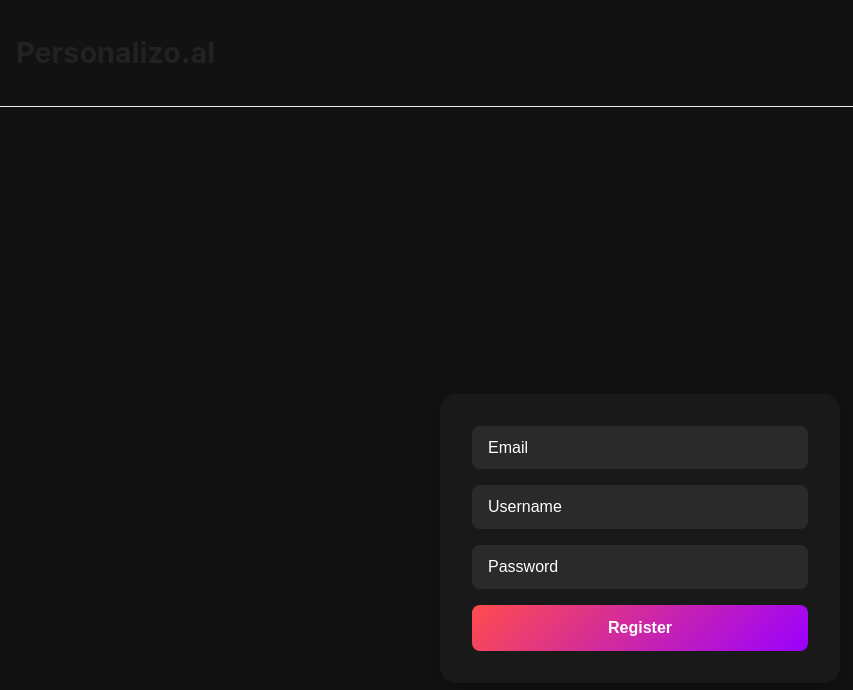
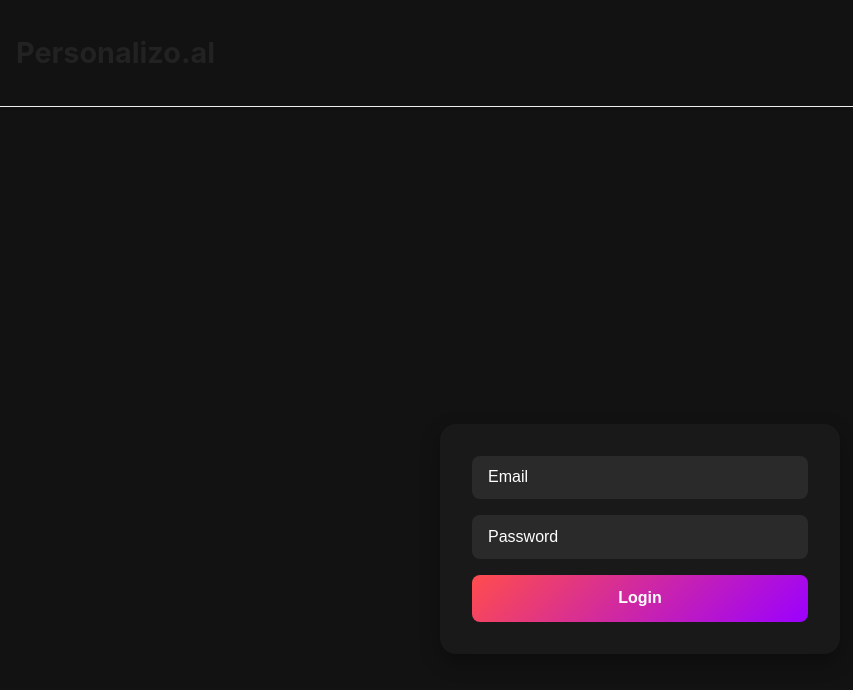
Before and after one commit to kleidilamka11/Personalizo.al, a React (Create React App) app in the folder frontend/: page /login in a window 1280 px wide. Shown: the top 690 px of the page, without its empty margins (0-853 px from the left). Built offline with nearby package versions, Linux system fonts and the light colour scheme.

Commit message:
fix(login): correct render logic to show login form instead of register

```diff
--- a/frontend/src/pages/Login/Login.tsx
+++ b/frontend/src/pages/Login/Login.tsx
@@ -1,4 +1,5 @@
 import React, { useState } from 'react'
+import { useNavigate } from 'react-router-dom'
 import {
   AuthContainer,
   AuthCard,
@@ -7,61 +8,38 @@ import {
   GradientButton,
   Message,
 } from '../../styles/authFormStyles'
-import {
-  register,
-  requestVerification,
-  verifyAccount,
-} from '../../services/authService'
+import { login } from '../../services/authService'
+import { saveToken } from '../../utils/token'
+import { useAuthContext } from '../../store/authContext'
 
-const Register = () => {
+const Login = () => {
   const [email, setEmail] = useState('')
-  const [username, setUsername] = useState('')
   const [password, setPassword] = useState('')
-  const [token, setToken] = useState('')
-  const [registered, setRegistered] = useState(false)
-  const [verified, setVerified] = useState(false)
   const [message, setMessage] = useState('')
+  const navigate = useNavigate()
+  const { setIsAuthenticated } = useAuthContext()
 
-  const handleRegister = async (e: React.FormEvent) => {
+  const handleSubmit = async (e: React.FormEvent) => {
     e.preventDefault()
     try {
-      await register(email, username, password)
-      const res = await requestVerification(email)
-      setRegistered(true)
-      setMessage(`Verification token: ${res.token}`)
+      const data = await login(email, password)
+      saveToken(data.access_token)
+      setIsAuthenticated(true)
+      navigate('/')
     } catch (err) {
-      setMessage('Registration failed')
-    }
-  }
-
-  const handleVerify = async (e: React.FormEvent) => {
-    e.preventDefault()
-    try {
-      await verifyAccount(token)
-      setVerified(true)
-      setMessage('Account verified!')
-    } catch (err) {
-      setMessage('Verification failed')
+      setMessage('Login failed')
     }
   }
 
   return (
     <AuthContainer>
       <AuthCard>
-        {!registered && (
-          <form onSubmit={handleRegister}>
+        <form onSubmit={handleSubmit}>
           <FormGroup>
             <Input
               placeholder="Email"
               value={email}
               onChange={(e) => setEmail(e.target.value)}
-              />
-            </FormGroup>
-            <FormGroup>
-              <Input
-                placeholder="Username"
-                value={username}
-                onChange={(e) => setUsername(e.target.value)}
             />
           </FormGroup>
           <FormGroup>
@@ -72,28 +50,12 @@ const Register = () => {
               onChange={(e) => setPassword(e.target.value)}
             />
           </FormGroup>
-            <GradientButton type="submit">Register</GradientButton>
+          <GradientButton type="submit">Login</GradientButton>
         </form>
-        )}
-
-        {registered && !verified && (
-          <form onSubmit={handleVerify}>
-            <Message>{message}</Message>
-            <FormGroup>
-              <Input
-                placeholder="Verification token"
-                value={token}
-                onChange={(e) => setToken(e.target.value)}
-              />
-            </FormGroup>
-            <GradientButton type="submit">Verify</GradientButton>
-          </form>
-        )}
-
-        {verified && <Message>{message}</Message>}
+        {message && <Message>{message}</Message>}
       </AuthCard>
     </AuthContainer>
   )
 }
 
-export default Register
+export default Login
```
Lines whose indentation alone changed are shown as unchanged.
